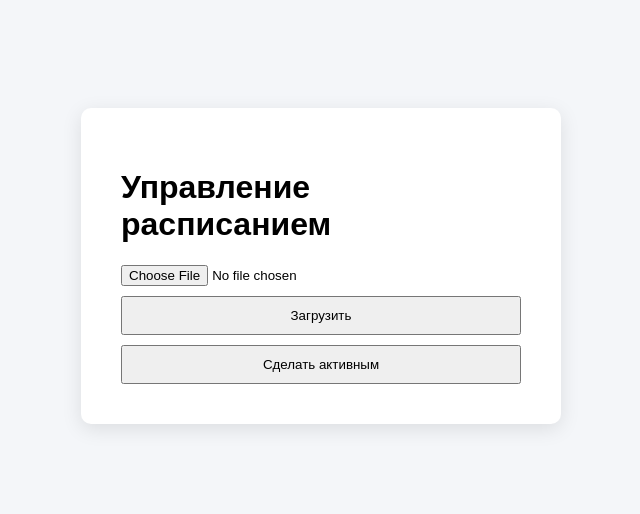
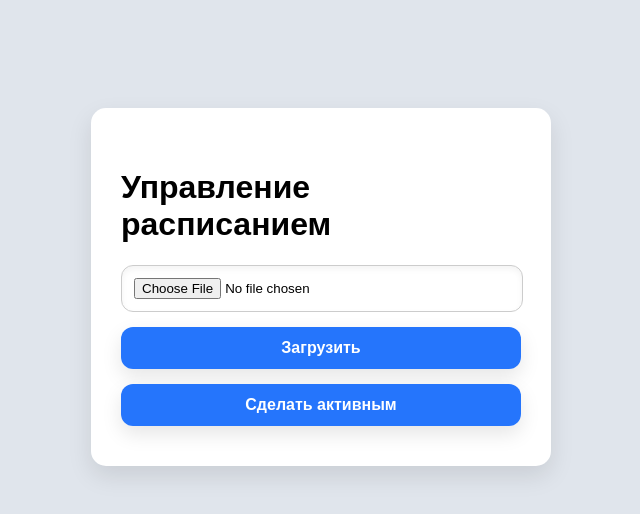
Before and after one commit to whydoyouseegit/Schedule8live-v0.2.3, a website: page public/dashboard.html in a window 1280 px wide. Shown: the whole page, without its empty margins (319-959 px from the left). Drawn offline with Linux system fonts and the light colour scheme.

Commit message:
Add files via upload

```diff
--- a/public/dashboard.css
+++ b/public/dashboard.css
@@ -1,21 +1,54 @@
 body {
-    font-family: Arial;
-    background: #f4f6f9;
+    font-family: 'Arial', sans-serif;
+    background: #e0e5ec; /* мягкий фон */
     display: flex;
     justify-content: center;
+    align-items: flex-start;
     padding-top: 100px;
+    min-height: 100vh;
 }
 
 .dashboard {
-    background: white;
-    padding: 40px;
-    border-radius: 10px;
+    background: #ffffff;
+    padding: 40px 30px;
+    border-radius: 15px;
     width: 400px;
-    box-shadow: 0 5px 20px rgba(0,0,0,0.1);
+    box-shadow: 0 10px 25px rgba(0, 0, 0, 0.1);
+
+}
+
+
+
+input[type="file"] {
+    display: block;
+    width: 94%;
+    padding: 12px;
+    border-radius: 12px;
+    border: 1px solid #ccc;
+    box-shadow: inset 0 3px 6px rgba(0,0,0,0.05);
+    cursor: pointer;
+}
+
+input[type="file"]:hover {
+    box-shadow: inset 0 3px 6px rgba(0,0,0,0.1);
 }
 
 button {
-    margin-top: 10px;
-    padding: 10px;
+    margin-top: 15px;
+    padding: 12px;
     width: 100%;
+    border: none;
+    border-radius: 12px;
+    background: linear-gradient(135deg, #2575fc, #2575fc);
+    color: white;
+    font-size: 16px;
+    font-weight: bold;
+    cursor: pointer;
+    box-shadow: 0 8px 20px rgba(0,0,0,0.1);
 }
+
+button:hover {
+    background: linear-gradient(135deg, #2575fc, #2575fc);
+    transform: translateY(-2px);
+    box-shadow: 0 12px 25px rgba(0,0,0,0.15);
+}
```
